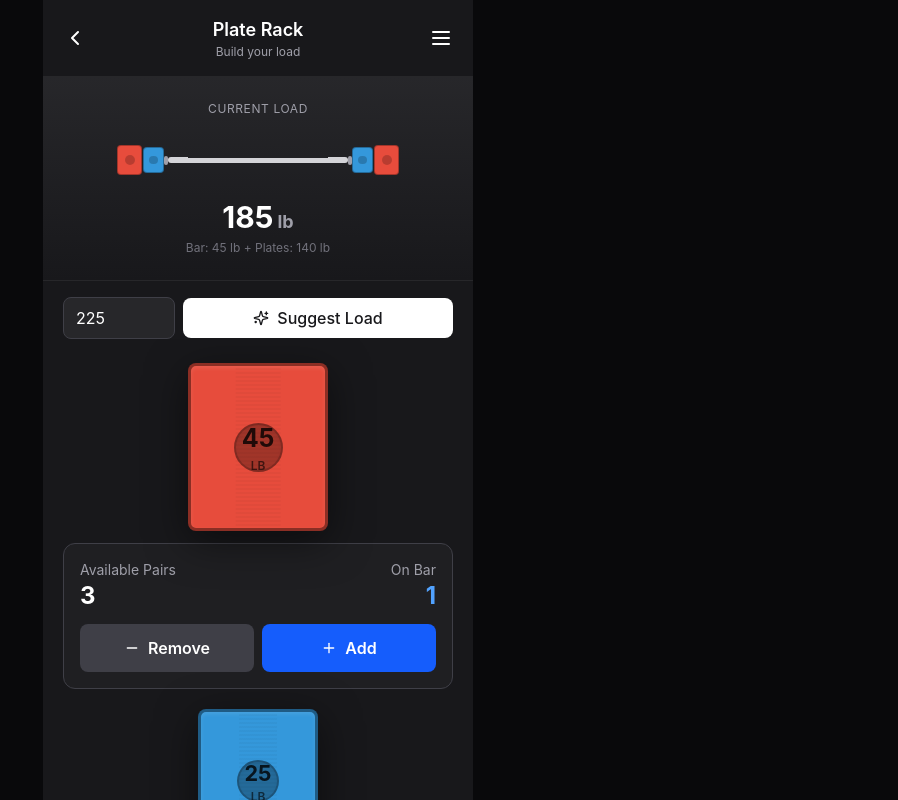
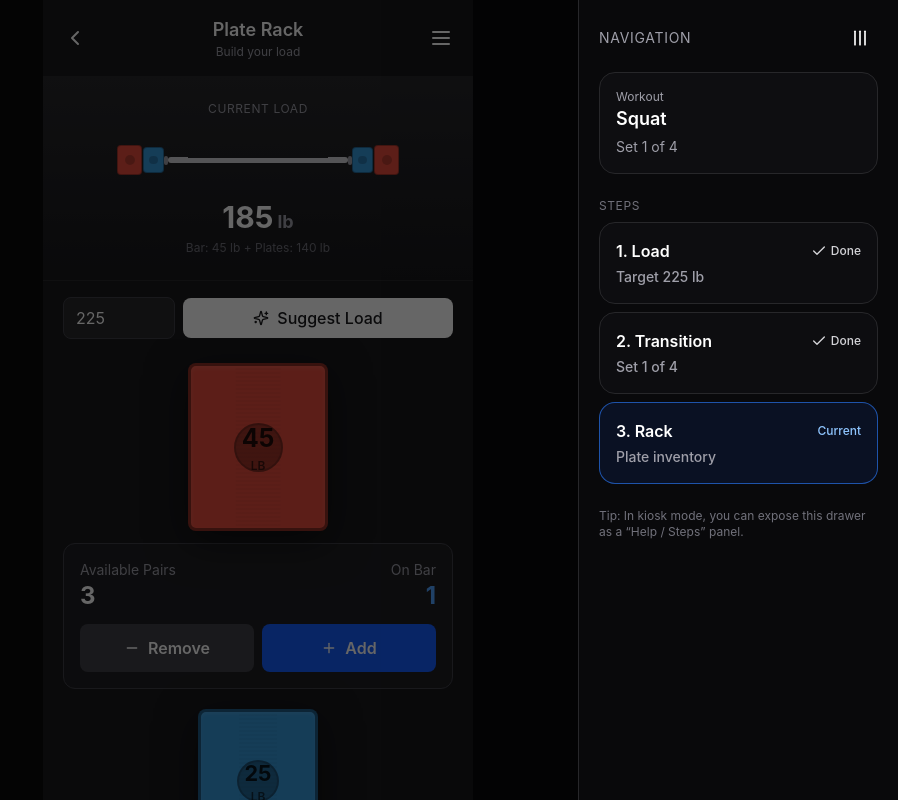
Before and after one commit to KingK96/RackReady, a React (Vite) app: page /rack in a window 1280 px wide. Both pictures are taken after a click on the button 823 px from the left and 38 px from the top of the page. Shown: the top 800 px of the page, without its empty margins (382-1280 px from the left). Built offline with nearby package versions, Linux system fonts and the light colour scheme.

Commit message:
Created breadcrumbs

```diff
--- /dev/null
+++ b/src/app/components/StepDrawer.tsx
@@ -0,0 +1,143 @@
+import { useMemo } from "react";
+import { useLocation, useNavigate } from "react-router-dom";
+import { Menu, Check } from "lucide-react";
+import { getRackState } from "../utils/rackState";
+
+// If you already use shadcn Drawer/Sheet, use those.
+// This implementation uses a simple conditional overlay to avoid dependency mismatch.
+
+type Step = {
+  key: string;
+  label: string;
+  path: string;
+  helper?: (state: any) => string | null;
+};
+
+const STEPS: Step[] = [
+  {
+    key: "load",
+    label: "Load",
+    path: "/load",
+    helper: (s) => (s?.targetTotal ? `Target ${s.targetTotal} lb` : null),
+  },
+  {
+    key: "transition",
+    label: "Transition",
+    path: "/transition",
+    helper: (s) =>
+      s?.setNumber && s?.setTotal ? `Set ${s.setNumber} of ${s.setTotal}` : null,
+  },
+  {
+    key: "rack",
+    label: "Rack",
+    path: "/rack",
+    helper: (s) => (s?.inventory ? "Plate inventory" : null),
+  },
+];
+
+export function StepDrawer({
+  open,
+  onClose,
+}: {
+  open: boolean;
+  onClose: () => void;
+}) {
+  const nav = useNavigate();
+  const location = useLocation();
+  const state = getRackState();
+
+  const currentPath = location.pathname === "/" ? "/load" : location.pathname;
+
+  const currentIndex = useMemo(() => {
+    const idx = STEPS.findIndex((s) => s.path === currentPath);
+    return idx === -1 ? 0 : idx;
+  }, [currentPath]);
+
+  if (!open) return null;
+
+  return (
+    <div className="fixed inset-0 z-50">
+      {/* backdrop */}
+      <button
+        className="absolute inset-0 bg-black/60"
+        onClick={onClose}
+        aria-label="Close menu"
+      />
+
+      {/* panel */}
+      <div className="absolute right-0 top-0 h-full w-[320px] max-w-[85vw] bg-zinc-950 border-l border-zinc-800 p-5">
+        <div className="flex items-center justify-between">
+          <div className="text-sm uppercase tracking-wider text-zinc-400">
+            Navigation
+          </div>
+          <button
+            onClick={onClose}
+            className="p-2 rounded-lg hover:bg-white/5"
+            aria-label="Close"
+          >
+            <Menu className="w-5 h-5 rotate-90" />
+          </button>
+        </div>
+
+        <div className="mt-4 rounded-2xl border border-zinc-800 bg-zinc-900/40 p-4">
+          <div className="text-xs text-zinc-400">Workout</div>
+          <div className="text-lg font-semibold text-white">
+            {state.workout ?? "Squat"}
+          </div>
+          <div className="mt-1 text-sm text-zinc-400">
+            Set {state.setNumber ?? 1} of {state.setTotal ?? 4}
+          </div>
+        </div>
+
+        <div className="mt-6 space-y-2">
+          <div className="text-xs uppercase tracking-wider text-zinc-500">
+            Steps
+          </div>
+
+          {STEPS.map((step, idx) => {
+            const active = idx === currentIndex;
+            const done = idx < currentIndex;
+            const helper = step.helper?.(state);
+
+            return (
+              <button
+                key={step.key}
+                onClick={() => {
+                  nav(step.path);
+                  onClose();
+                }}
+                className={[
+                  "w-full text-left rounded-2xl border p-4 transition",
+                  active
+                    ? "border-blue-500/60 bg-blue-600/10"
+                    : "border-zinc-800 bg-zinc-900/30 hover:bg-zinc-900/60",
+                ].join(" ")}
+              >
+                <div className="flex items-center justify-between">
+                  <div className="text-base font-semibold">
+                    {idx + 1}. {step.label}
+                  </div>
+                  {done ? (
+                    <span className="inline-flex items-center gap-1 text-xs text-zinc-300">
+                      <Check className="w-4 h-4" /> Done
+                    </span>
+                  ) : active ? (
+                    <span className="text-xs text-blue-300">Current</span>
+                  ) : (
+                    <span className="text-xs text-zinc-500">Go</span>
+                  )}
+                </div>
+
+                {helper && <div className="mt-1 text-sm text-zinc-400">{helper}</div>}
+              </button>
+            );
+          })}
+        </div>
+
+        <div className="mt-6 text-xs text-zinc-500">
+          Tip: In kiosk mode, you can expose this drawer as a “Help / Steps” panel.
+        </div>
+      </div>
+    </div>
+  );
+}
--- a/src/app/screens/LoadScreen.tsx
+++ b/src/app/screens/LoadScreen.tsx
@@ -5,6 +5,7 @@ import { PlateRack, PlateType } from '../components/PlateRack';
 import { ChevronLeft, Menu, ArrowRight } from 'lucide-react';
 import { getRackState, setRackState } from "../utils/rackState";
 import { calculatePerSide } from "../utils/plateMath";
+import { StepDrawer } from "../components/StepDrawer";
 
 const PLATE_COLORS = {
   45: '#E74C3C',
@@ -40,6 +41,8 @@ export function LoadScreen() {
 type Workout = (typeof WORKOUTS)[number];
 
 const [workout, setWorkout] = useState<Workout>("Squat");
+
+const [navOpen, setNavOpen] = useState(false);
 
 
 
@@ -135,11 +138,12 @@ const [workout, setWorkout] = useState<Workout>("Squat");
 </div>
 
     <button
-      className="p-2 -mr-2 hover:bg-zinc-800 rounded-lg transition-colors"
-      aria-label="Menu"
-    >
-      <Menu className="w-6 h-6" />
-    </button>
+  className="p-2 -mr-2 hover:bg-zinc-800 rounded-lg transition-colors"
+  aria-label="Menu"
+  onClick={() => setNavOpen(true)}
+>
+  <Menu className="w-6 h-6" />
+</button>
   </div>
 
   {/* Row 2: Target controls + Transition */}
@@ -235,6 +239,7 @@ const [workout, setWorkout] = useState<Workout>("Squat");
             </p>
           )}
         </div>
+        <StepDrawer open={navOpen} onClose={() => setNavOpen(false)} />
       </div>
     </div>
   );
--- a/src/app/screens/PlateRackScreen.tsx
+++ b/src/app/screens/PlateRackScreen.tsx
@@ -1,10 +1,12 @@
 import * as React from "react";
+import { useState } from "react";
 import { useNavigate } from 'react-router-dom';
 import { PlateGrid, PlateInfo } from '../components/PlateGrid';
 import { CompactBarbell } from '../components/CompactBarbell';
 import { ChevronLeft, Menu, Sparkles, Target } from 'lucide-react';
 import { getRackState, setRackState } from "../utils/rackState";
 import { calculatePerSide } from "../utils/plateMath";
+import { StepDrawer } from "../components/StepDrawer";
 
 const PLATE_COLORS = {
   45: '#E74C3C',
@@ -34,6 +36,7 @@ export function PlateRackScreen() {
   const barWeight = 45;
   const state = getRackState();
   const [targetWeight, setTargetWeight] = React.useState<number>(state.targetTotal ?? 225);
+  const [navOpen, setNavOpen] = useState(false);
 
   const [plateInventory, setPlateInventory] = React.useState<PlateInfo[]>([
     { weight: 45, color: PLATE_COLORS[45], count: 4, pairsLoaded: 1 },
@@ -107,9 +110,13 @@ export function PlateRackScreen() {
             <h1 className="text-lg font-semibold">Plate Rack</h1>
             <p className="text-xs text-zinc-400">Build your load</p>
           </div>
-          <button className="p-2 -mr-2 hover:bg-zinc-800 rounded-lg transition-colors">
-            <Menu className="w-6 h-6" />
-          </button>
+                  <button
+          className="p-2 -mr-2 hover:bg-zinc-800 rounded-lg transition-colors"
+          aria-label="Menu"
+          onClick={() => setNavOpen(true)}
+        >
+          <Menu className="w-6 h-6" />
+        </button>
         </header>
 
         <div className="bg-gradient-to-b from-zinc-800 to-zinc-900 border-b border-zinc-800 px-5 py-6">
@@ -153,6 +160,7 @@ export function PlateRackScreen() {
             Suggest Load
           </button>
         </div>
+        <StepDrawer open={navOpen} onClose={() => setNavOpen(false)} />
       </div>
     </div>
   );
--- a/src/app/screens/TransitionScreen.tsx
+++ b/src/app/screens/TransitionScreen.tsx
@@ -4,6 +4,7 @@ import { TransitionBarbell } from '../components/TransitionBarbell';
 import { ChevronLeft, Menu, ArrowRight, Plus, Check } from 'lucide-react';
 import { getRackState, setRackState } from "../utils/rackState";
 import { diffPerSide, calculatePerSide } from "../utils/plateMath";
+import { StepDrawer } from "../components/StepDrawer";
 
 const PLATE_COLORS = {
   45: '#E74C3C',
@@ -37,7 +38,7 @@ const currentWeight = state.currentTotal;
 const targetWeight = state.targetTotal;
 const [setNumber, setSetNumber] = useState<number>(state.setNumber ?? 1);
 const [setTotal, setSetTotal] = useState<number>(state.setTotal ?? 4);
-
+const [navOpen, setNavOpen] = useState(false);
 const currentPerSide = state.currentPerSide ?? [];
 const targetCalc = calculatePerSide({
   barWeight,
@@ -135,9 +136,13 @@ const handleApply = () => {
     />
   </div>
 </div>
-          <button className="p-2 -mr-2 hover:bg-zinc-800 rounded-lg transition-colors">
-            <Menu className="w-6 h-6" />
-          </button>
+            <button
+    className="p-2 -mr-2 hover:bg-zinc-800 rounded-lg transition-colors"
+    aria-label="Menu"
+    onClick={() => setNavOpen(true)}
+  >
+    <Menu className="w-6 h-6" />
+  </button>
         </header>
 
         <main className="flex-1 overflow-y-auto px-5 py-6 space-y-6">
@@ -241,6 +246,7 @@ const handleApply = () => {
             Skip to Next Set
           </button>
         </div>
+        <StepDrawer open={navOpen} onClose={() => setNavOpen(false)} />
       </div>
     </div>
   );
```
